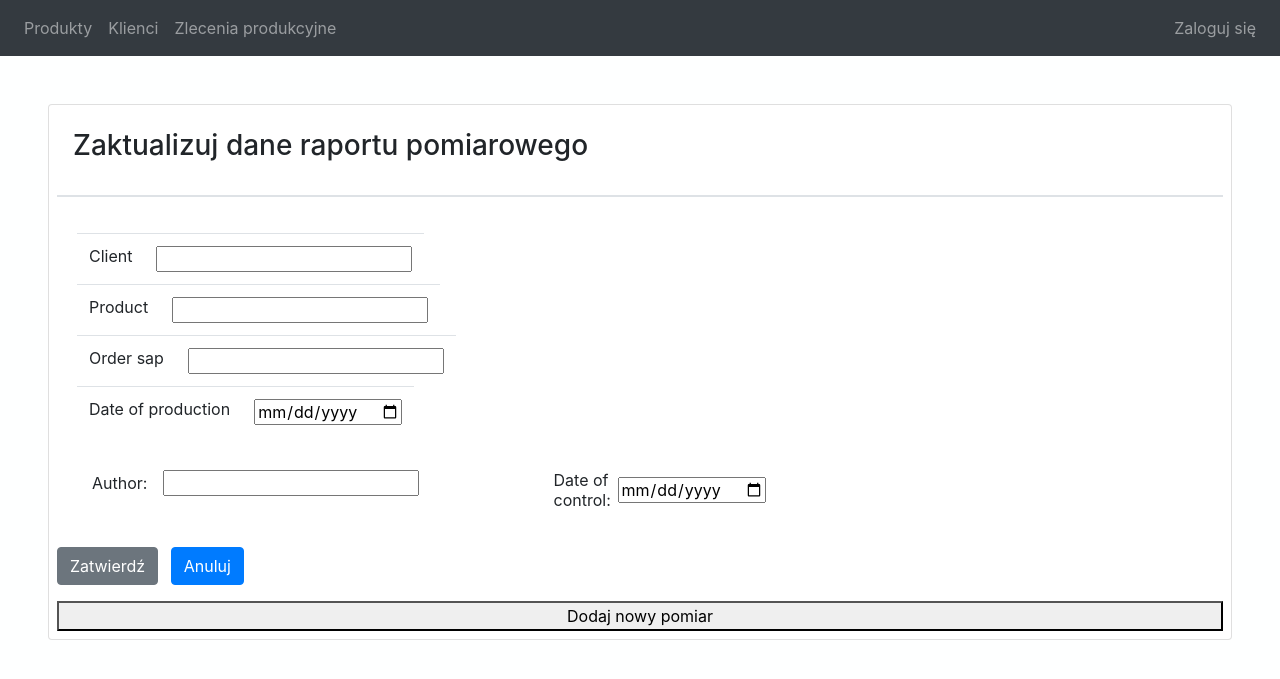
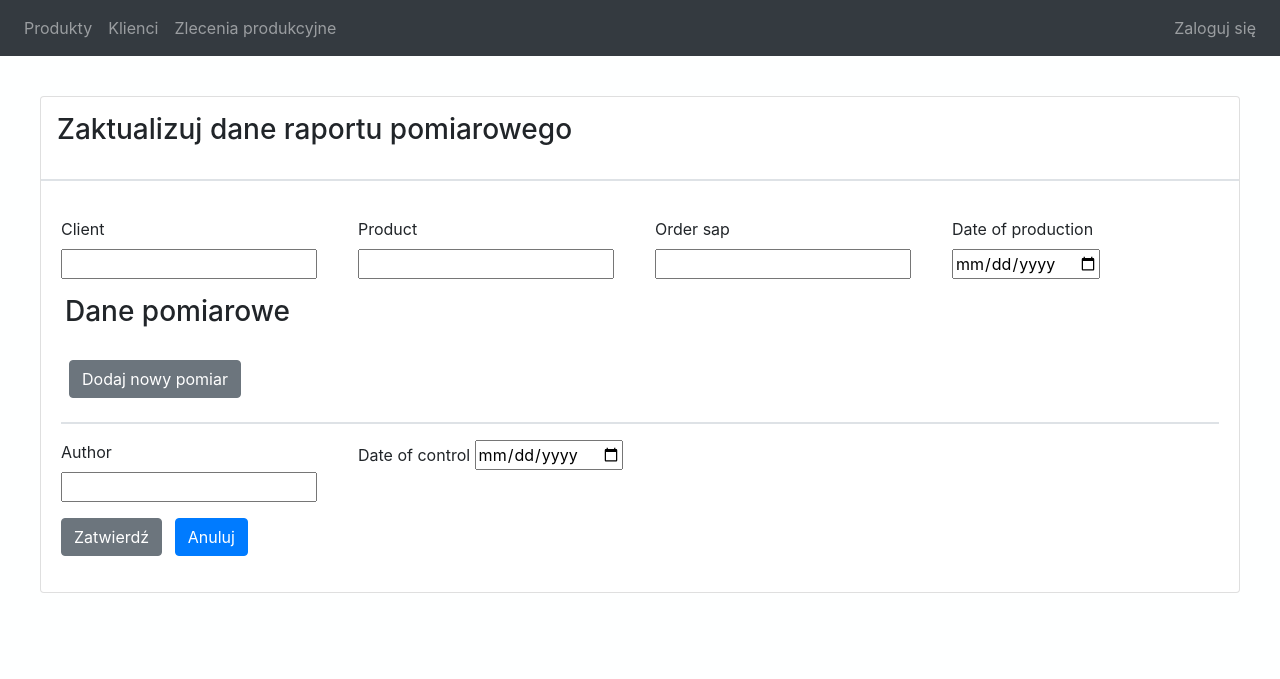
Before and after one commit to adam91091/cx_quality_control, a Django app: template apps/orders/templates/measurement_report_form.html in a window 1280 px wide. Shown: the top 679 px of the page. Run offline with Django 3.2, Linux system fonts and the light colour scheme; the template is opened without the code that fills it, so the values that code supplies are empty, except form fields; tables that the repository leaves empty hold one stand-in row (values such as "Sample post"); form fields are guessed from the names that the template uses; some libraries are stand-ins or nearby versions.

Commit message:
Measurement Report - Correct measurement_report_form.html layout; Fix flake issues

```diff
--- a/apps/orders/templates/measurement_report_form.html
+++ b/apps/orders/templates/measurement_report_form.html
@@ -2,37 +2,39 @@
 {% load static %}
 {% load filters %}
 {% block content %}
-<div class="card m-2 p-2 rounded" >
-    <div class="header p-2 grey lighten-2">
-        <h3 class="m-2">
+<div class="card rounded">
+    <h3 class="m-3">
         {% if type == 'new' %} Dodaj nowy raport pomiarowy {% elif type == 'detail' %}
             Dane raportu pomiarowego {% else %} Zaktualizuj dane raportu pomiarowego {% endif %}
     </h3>
+    <hr class="border border-default">
+    <form method="post">{% csrf_token %}
+    <div class="form-group card-body mb-0">
+    <!-- Order data-->
+    <div class="row">
+        <div class="col md-3">
+                {{ order_form.client.label_tag }}
+                {{ order_form.client }}
         </div>
-    <hr class="border border-default">
-    <form method="post" class="form-inline">{% csrf_token %}
-    <div class="form-group card-body mb-0">
-        <!-- Order data table-->
-        <table class="table">
-            <tr class="d-flex">
-                <td>{{ order_form.client.label }}</td>
-                <td>{{ order_form.client }}</td>
-            </tr>
-            <tr class="d-flex">
-                <td>{{ order_form.product.label }}</td>
-                <td>{{ order_form.product }}</td>
-            </tr>
-            <tr class="d-flex">
-                <td>{{ order_form.order_sap_id.label }}</td>
-                <td>{{ order_form.order_sap_id }}</td>
-            </tr>
-            <tr class="d-flex">
-                <td>{{ order_form.date_of_production.label }}</td>
-                <td>{{ order_form.date_of_production }}</td>
-            </tr>
-        </table>
+        <div class="col md-3">
+                {{ order_form.product.label_tag }}
+                {{ order_form.product }}
+        </div>
+        <div class="col md-3">
+                {{ order_form.order_sap_id.label_tag }}
+                {{ order_form.order_sap_id }}
+        </div>
+        <div class="col md-3">
+            {{ order_form.date_of_production.label_tag }}
+            {{ order_form.date_of_production }}
+        </div>
+    </div>
+    <h3 class="m-1 mt-3 mb-2">Dane pomiarowe</h3>
         <!-- Measurements table-->
-        <table class="table" id="measurements-table">
+    <div class="table-responsive-md">
+
+    </div>
+        <table class="table table-bordered" id="measurements-table">
             {{ measurement_formset.management_form }}
             <thead>
             <tr>
@@ -210,38 +212,30 @@
                         {% endif %}
                     {% endfor %}
                 </tr>
-
             </tbody>
         </table>
-        <!-- Measurement report form table-->
+        <button id="add-form-row" class="m-2 btn btn-secondary">Dodaj nowy pomiar</button>
+        <hr class="border border-default">
+        <!-- Measurement report form data-->
         {{ measurement_report_form.media }}
-        <table>
-            <tr class="d-flex">
-                <td class="col-sm-8">
-                    <div class="form-group">
-                        <label class="control-label" for="author">{{ measurement_report_form.author.label }}:</label>
-                        <div class="ml-2 pl-2">
+        <div class="row">
+            <div class="col md-3">
+                {{ measurement_report_form.author.label_tag }}
                 {{ measurement_report_form.author }}
             </div>
-                    </div>
-                </td>
-                <td class="col-sm-8">
-                    <div class="form-group">
-                        <label class="control-label col-sm-2" for="date_of_control">{{ measurement_report_form.date_of_control.label }}:</label>
-                        <div>
+            <div class="col md-3">
+                {{ measurement_report_form.date_of_control.label_tag }}
                 {{ measurement_report_form.date_of_control }}
             </div>
-                    </div>
-                </td>
-            </tr>
-        </table>
+            <div class="col md-3"></div>
+            <div class="col md-3"></div>
         </div>
     <span>
         <input type="submit" value="Zatwierdź" class="mt-3 btn btn-secondary">
         <a href="{% url 'orders:orders_list' %}" class="ml-2 mt-3 btn btn-primary">Anuluj</a>
     </span>
+    </div>
     </form>
-    <button id="add-form-row">Dodaj nowy pomiar</button>
 </div>
 <script type="text/javascript" src="{% static "measurementReportReloading.js" %}"></script>
 {% endblock %}
```
Also changed, not shown: apps/views_utils.py (+5 -5 lines), cx_quality_control/settings.py (line endings or trailing spaces). Lines whose indentation alone changed are shown as unchanged.
